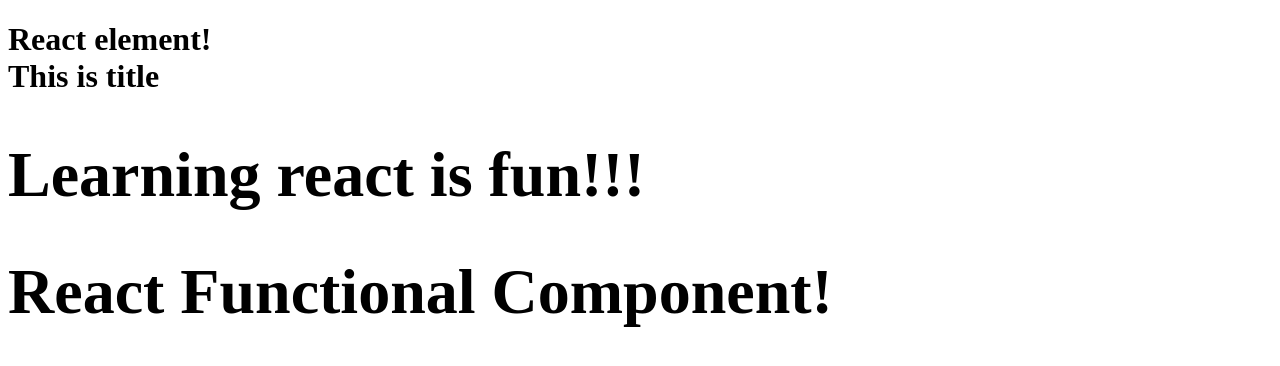
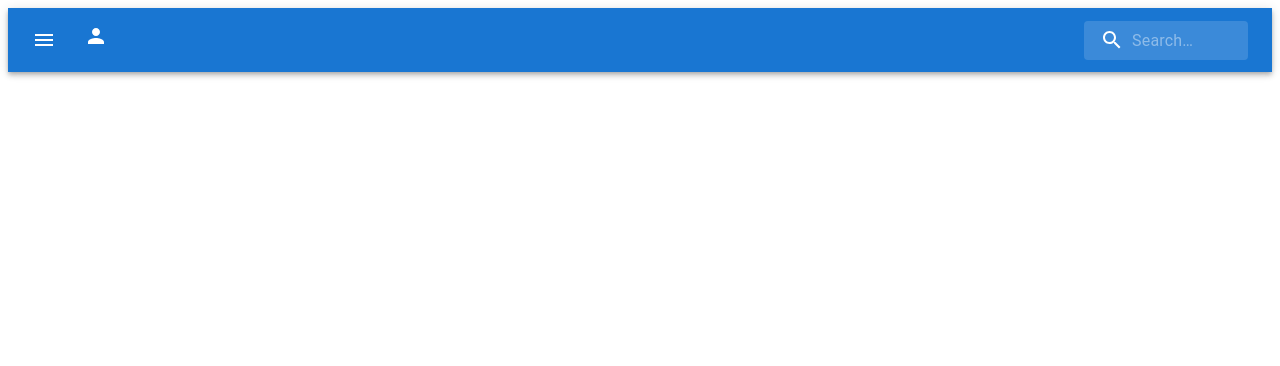
Before and after one commit to Santhoshmahanthi123/namaste-react, a React (Vite) app: page / in a window 1280 px wide. Shown: the top 366 px of the page. Built offline with nearby package versions, Linux system fonts and the light colour scheme.

Commit message:
first assignment

```diff
--- a/App.js
+++ b/App.js
@@ -1,6 +1,17 @@
 import React from "react";
 import ReactDOM from "react-dom/client";
+import Button from "@mui/material/Button";
+import { styled, alpha } from "@mui/material/styles";
+import AppBar from "@mui/material/AppBar";
+import Box from "@mui/material/Box";
+import Toolbar from "@mui/material/Toolbar";
+import IconButton from "@mui/material/IconButton";
+import Typography from "@mui/material/Typography";
+import InputBase from "@mui/material/InputBase";
+import MenuIcon from "@mui/icons-material/Menu";
+import SearchIcon from "@mui/icons-material/Search";
 const jsxHeading = <h1 className="head">Namaste React...</h1>;
+import PersonIcon from "@mui/icons-material/Person";
 
 // functional component
 const Title = () => <h1 className="head"> Learning react is fun!!!</h1>;
@@ -24,6 +35,10 @@
   </div>
 );
 
+export function ButtonUsage() {
+  return <Button variant="contained">Hello world</Button>;
+}
+
 const title = (
   <h1 className="head">
     {elem}
@@ -31,5 +46,86 @@
     <HeadingComponent />
   </h1>
 );
+
+const Search = styled("div")(({ theme }) => ({
+  position: "relative",
+  borderRadius: theme.shape.borderRadius,
+  backgroundColor: alpha(theme.palette.common.white, 0.15),
+  "&:hover": {
+    backgroundColor: alpha(theme.palette.common.white, 0.25),
+  },
+  marginLeft: 0,
+  width: "100%",
+  [theme.breakpoints.up("sm")]: {
+    marginLeft: theme.spacing(1),
+    width: "auto",
+  },
+}));
+
+const SearchIconWrapper = styled("div")(({ theme }) => ({
+  padding: theme.spacing(0, 2),
+  height: "100%",
+  position: "absolute",
+  pointerEvents: "none",
+  display: "flex",
+  alignItems: "center",
+  justifyContent: "center",
+}));
+
+const StyledInputBase = styled(InputBase)(({ theme }) => ({
+  color: "inherit",
+  width: "100%",
+  "& .MuiInputBase-input": {
+    padding: theme.spacing(1, 1, 1, 0),
+    // vertical padding + font size from searchIcon
+    paddingLeft: `calc(1em + ${theme.spacing(4)})`,
+    transition: theme.transitions.create("width"),
+    [theme.breakpoints.up("sm")]: {
+      width: "12ch",
+      "&:focus": {
+        width: "20ch",
+      },
+    },
+  },
+}));
+
+export default function SearchAppBar() {
+  return (
+    <Box sx={{ flexGrow: 1 }}>
+      <AppBar position="static">
+        <Toolbar>
+          <IconButton
+            size="large"
+            edge="start"
+            color="inherit"
+            aria-label="open drawer"
+            sx={{ mr: 2 }}
+          >
+            <MenuIcon />
+          </IconButton>
+          <Typography
+            variant="h6"
+            noWrap
+            component="div"
+            sx={{ flexGrow: 1, display: { xs: "none", sm: "block" } }}
+          >
+            <PersonIcon />
+          </Typography>
+          <Search>
+            <SearchIconWrapper>
+              <SearchIcon />
+            </SearchIconWrapper>
+            <StyledInputBase
+              placeholder="Search…"
+              inputProps={{ "aria-label": "search" }}
+            />
+          </Search>
+        </Toolbar>
+      </AppBar>
+    </Box>
+  );
+}
+
 const root = ReactDOM.createRoot(document.getElementById("root"));
-root.render(title);
+
+root.render(<SearchAppBar />);
```
Also changed, not shown: package.json (+14 -2 lines).
